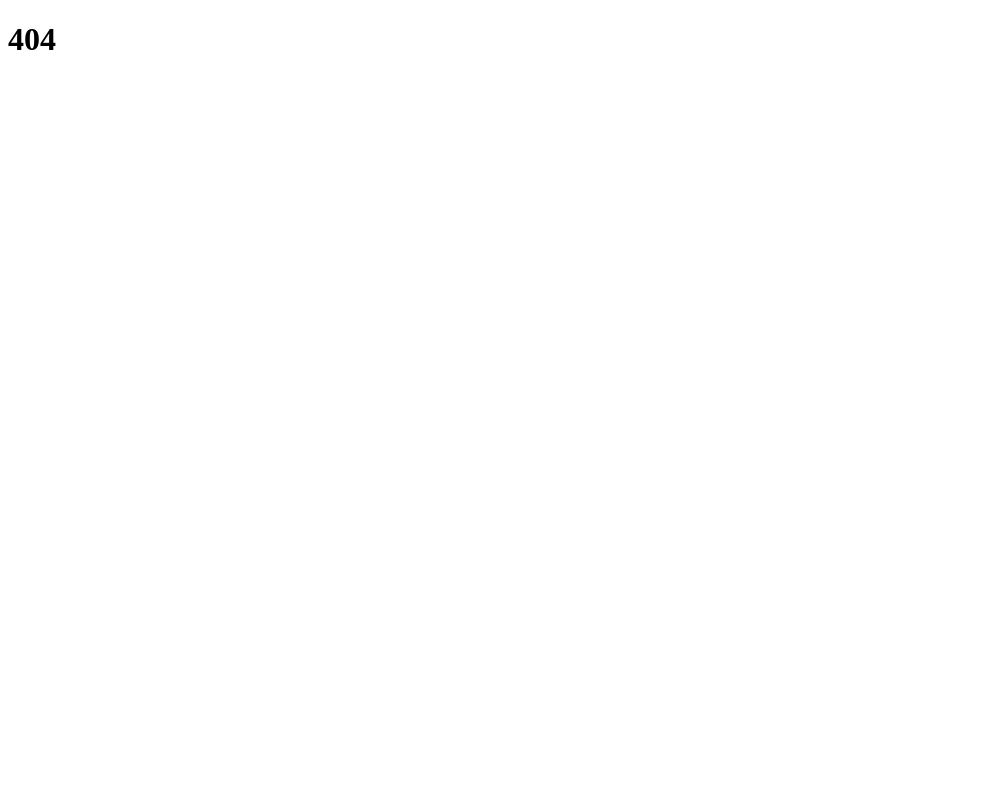
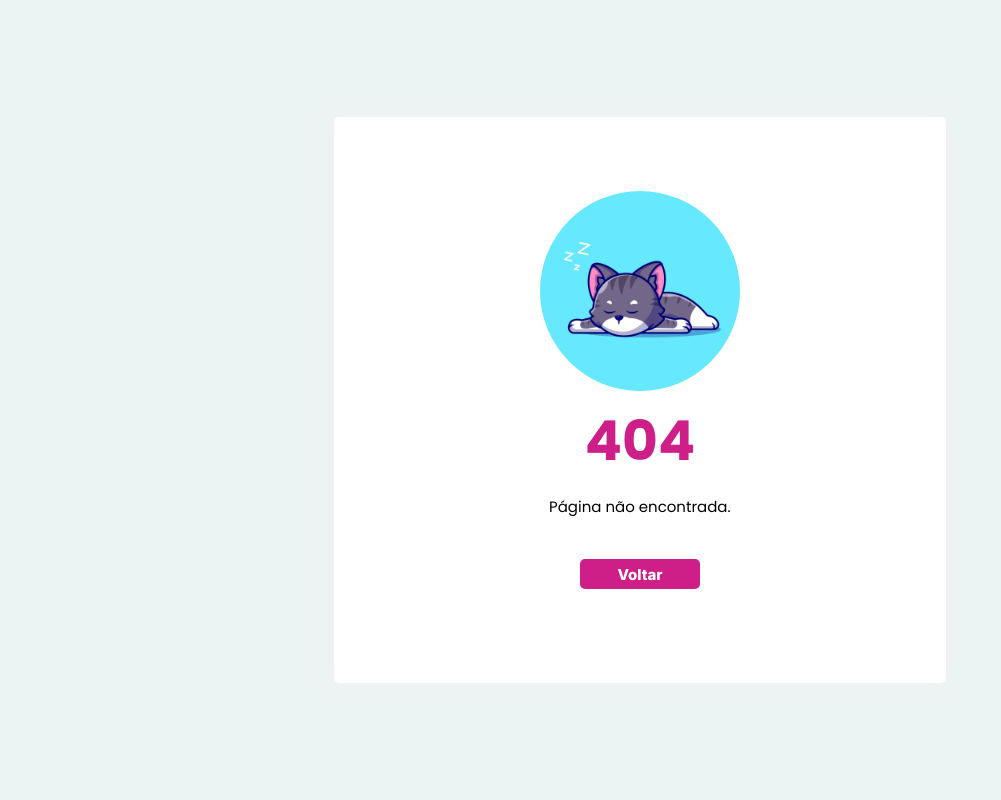
Before and after one commit to GloBrito/EncurtadorURLsDjango, a Django app: page /1/ in a window 1280 px wide. Before the commit the part shown is almost empty. Shown: the whole page, without its empty margins (0-1001 px from the left). Run offline with Django 4.2, Linux system fonts and the light colour scheme; tables that the repository leaves empty hold one stand-in row (values such as "Sample post").

Commit message:
cria página 404

```diff
--- a/encurtador/static/css/style.css
+++ b/encurtador/static/css/style.css
@@ -163,6 +163,10 @@
     background: #cd1f87;
     /*box-shadow: 2px 5px 8px 0px rgb(0 0 0 / 18%);*/
     border-radius: 5px;
+    display: flex;
+    align-items: center;
+    justify-content: center;
+
 
 }
 
@@ -175,6 +179,8 @@
     font-size: 15px;
     text-align: center;
     color: #FFFFFF;
+    text-decoration: none;
+
 }
 
 /* PÁGINA DO ERRO 4004 */
--- a/encurtador/templates/404.html
+++ b/encurtador/templates/404.html
@@ -1,13 +1,29 @@
-<!doctype html>
-<html lang="pt">
+{% load static %}
+
+<!DOCTYPE html>
+<html lang="pt-BR">
 <head>
     <meta charset="UTF-8">
-    <meta name="viewport"
-          content="width=device-width, user-scalable=no, initial-scale=1.0, maximum-scale=1.0, minimum-scale=1.0">
-    <meta http-equiv="X-UA-Compatible" content="ie=edge">
-    <title>Encurteco! - Encurtador de links dos buserteco </title>
+    <meta http-equiv="X-UA-Compatible" content="IE=edge">
+    <meta name="viewport" content="width=device-width, initial-scale=1.0">
+    <link rel="stylesheet" href={% static 'css/reset.css' %}>
+    <link rel="stylesheet" href={% static 'css/style.css' %}>
+    <link rel="preconnect" href="https://fonts.googleapis.com">
+    <link rel="preconnect" href="https://fonts.gstatic.com" crossorigin>
+    <link href="https://fonts.googleapis.com/css2?family=Poppins:ital,wght@0,400;0,700;1,400;1,700&display=swap" rel="stylesheet">
+    <link href="https://fonts.googleapis.com/css2?family=Inter:wght@400;800&display=swap" rel="stylesheet">
+    <link rel="shortcut icon" href="{% static 'img/encurteco_mascote.ico' %}" type="image/x-icon"/>
+    <title>Página não encontrada
+    </title>
 </head>
 <body>
-    <h1>404</h1>
+    <div class="background">
+            <div class="container">
+    <div>
+        <img src="{% static 'img/encurteco-404-min.jpg' %} "  alt="mascote encurteco" class="img">
+    </div>
+       <h1 class="titulo">404</h1>
+       <p class="texto_status">Página não encontrada.</p><a href="{% url 'home' %} " class="botao_principal texto_botao">Voltar</a>
+   </div>
 </body>
 </html>
```
Also changed, not shown: encurtador/static/img/encurteco-404-min.jpg (added), encurtador/static/img/encurteco-existente-min.jpg (added), encurtador/static/img/encurteco_ok.png (added), encurtador/static/img/favicon.ico (deleted).
